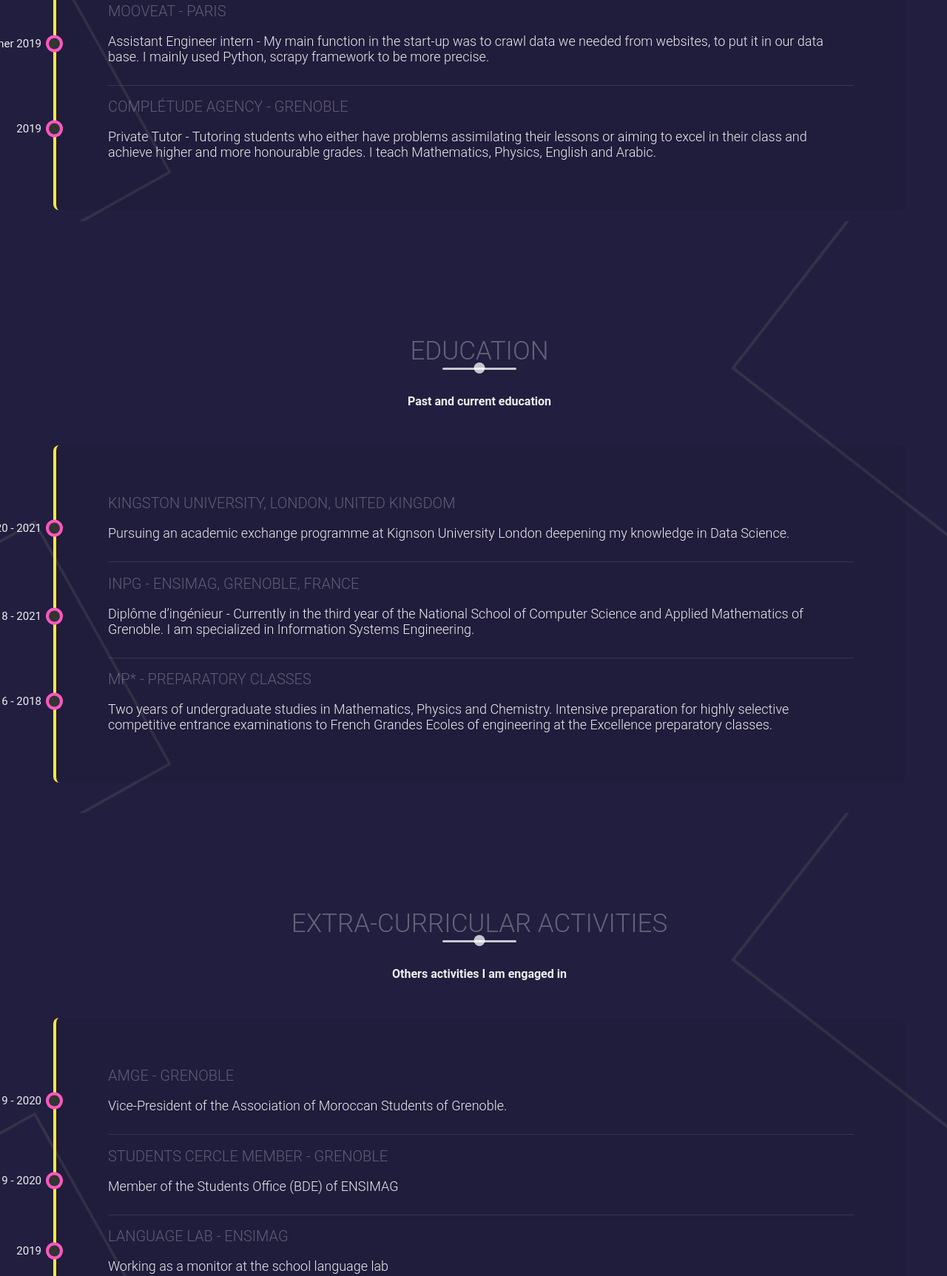
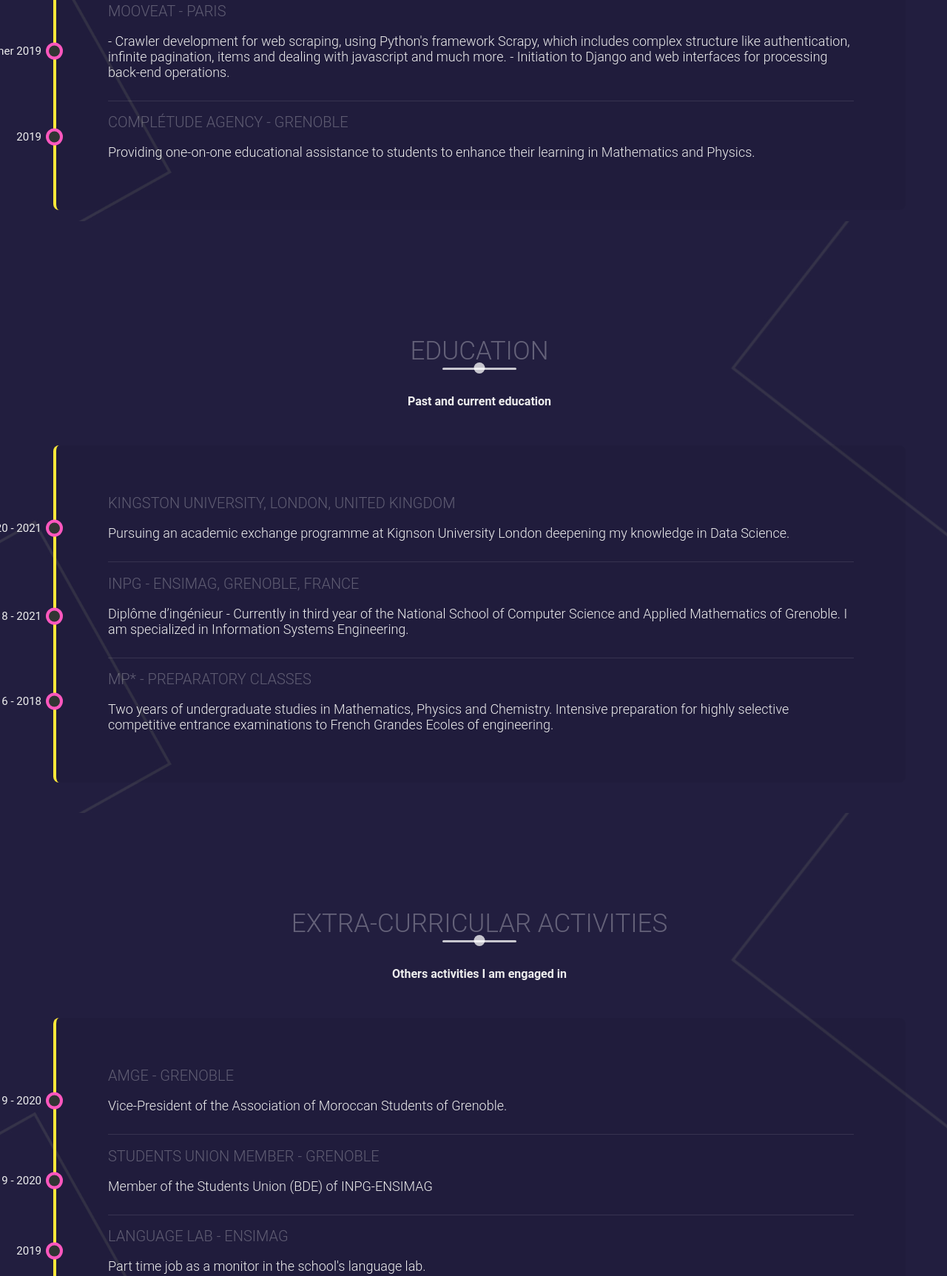
Before and after one commit to Caecilius21/Portfolio, a plain HTML site: page index.html in a window 1280 px wide. Shown: the part 3701-5426 px from the top of the page at 74% size. Drawn offline with nearby package versions, Linux system fonts and the light colour scheme.

Commit message:
experience modification

```diff
--- a/index.html
+++ b/index.html
@@ -198,14 +198,14 @@
             <li class="date" data-date="Summer 2019">
               <h1>Mooveat - Paris</h1>
               <p>
-                Assistant Engineer intern - My main function in the start-up was to crawl data we needed from websites, to put it in our data base. I mainly used Python, scrapy framework to be more precise.
+                - Crawler development for web scraping, using Python's framework Scrapy, which includes complex structure like authentication, infinite pagination, items and dealing with javascript and much more.
+                - Initiation to Django and web interfaces for processing back-end operations.
               <p>
             </li>
             <li class="date" data-date="2019">
               <h1>Complétude Agency - Grenoble</h1>
               <p>
-                Private Tutor - Tutoring students who either have problems assimilating their lessons or aiming to excel in their class and achieve higher and more honourable grades.
-                I teach Mathematics, Physics, English and Arabic.
+                Providing one-on-one educational assistance to students to enhance their learning in Mathematics and Physics.
               <p>
             </li>
           </ul>
@@ -230,7 +230,7 @@
             <li class="date" data-date="2018 - 2021">
               <h1>INPG - ENSIMAG, Grenoble, France</h1>
               <p>
-                Diplôme d’ingénieur - Currently in the third year of the National School of Computer Science and Applied Mathematics of Grenoble.
+                Diplôme d’ingénieur - Currently in third year of the National School of Computer Science and Applied Mathematics of Grenoble.
                 I am specialized in Information Systems Engineering.
               <p>
             </li>
@@ -238,7 +238,7 @@
               <h1>MP* - Preparatory Classes</h1>
               <p>
                 Two years of undergraduate studies in Mathematics, Physics and Chemistry.
-                Intensive preparation for highly selective competitive entrance examinations to French Grandes Ecoles of engineering at the Excellence preparatory classes.
+                Intensive preparation for highly selective competitive entrance examinations to French Grandes Ecoles of engineering.
               <p>
             </li>
           </ul>
@@ -261,15 +261,15 @@
               <p>
             </li>
             <li class="date" data-date="2019 - 2020">
-              <h1>Students Cercle Member - Grenoble</h1>
+              <h1>Students Union Member - Grenoble</h1>
               <p>
-                Member of the Students Office (BDE) of ENSIMAG
+                Member of the Students Union (BDE) of INPG-ENSIMAG
               <p>
             </li>
             <li class="date" data-date="2019">
               <h1>Language Lab - ENSIMAG</h1>
               <p>
-                Working as a monitor at the school language lab
+                Part time job as a monitor in the school's language lab.
               <p>
             </li>
           </ul>
@@ -277,7 +277,7 @@
       </div>
     </section>
 
-    <section class="Contact" id="contact">
+<!--    <section class="Contact" id="contact">
       <div class="container">
         <div class="section-heading">
           <h1>Let's get in touch</h1>
@@ -302,14 +302,15 @@
         </form>
       </div>
     </section>
-
+-->
+<!--
     <footer class="copyright">
       <div class="up" id="up">
         <i class="fas fa-chevron-up"></i>
       </div>
-      <p>Ayoub Bouhachmoud 2020 &copy; All Rights Reserved</p>
+      <p>Ayoub Bouhachmoud 2020</p>
     </footer>
-
+-->
     <script src="https://ajax.googleapis.com/ajax/libs/jquery/3.3.1/jquery.min.js"></script>
     <script src="https://unpkg.com/aos@next/dist/aos.js"></script>
     <script src="main.js"></script>
```
